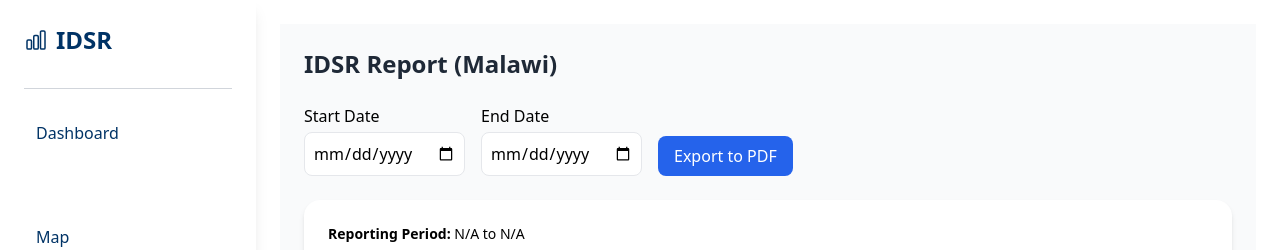
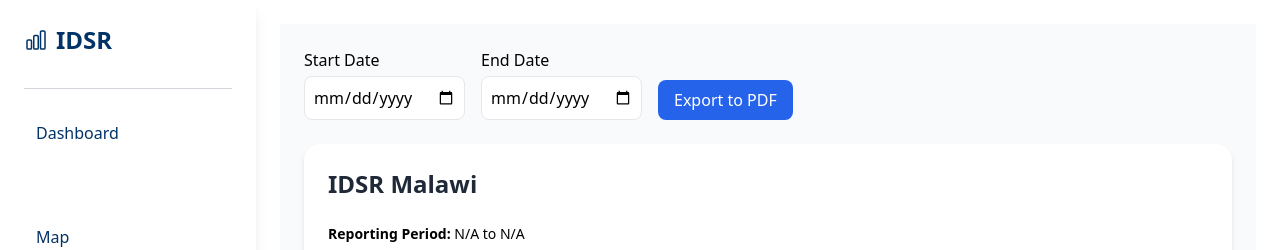
Before and after one commit to Tuntufye4/idsrplatform, a React (Vite) app: page /report in a window 1280 px wide. Shown: the top 250 px of the page. Built offline with nearby package versions, Linux system fonts and the light colour scheme; no server answers.

Commit message:
updated report

```diff
--- a/src/components/Report.jsx
+++ b/src/components/Report.jsx
@@ -50,7 +50,7 @@
 
   return (
     <div className="p-6 bg-gray-50 min-h-screen">
-      <h2 className="text-2xl font-bold mb-6 text-gray-800">IDSR Report (Malawi)</h2>
+
 
       {/* Filters & Export */}
       <div className="flex flex-col md:flex-row gap-4 mb-6 items-end">
@@ -84,6 +84,7 @@
 
       {/* Report Content */}
       <div ref={reportRef} className="bg-white p-6 rounded-2xl shadow-md space-y-6 text-sm">
+        <h2 className="text-2xl font-bold mb-6 text-gray-800">IDSR Malawi</h2>
         <p><strong>Reporting Period:</strong> {startDate || 'N/A'} to {endDate || 'N/A'}</p>
         <p><strong>Total Cases Reported:</strong> {filtered.length}</p>
 
```
